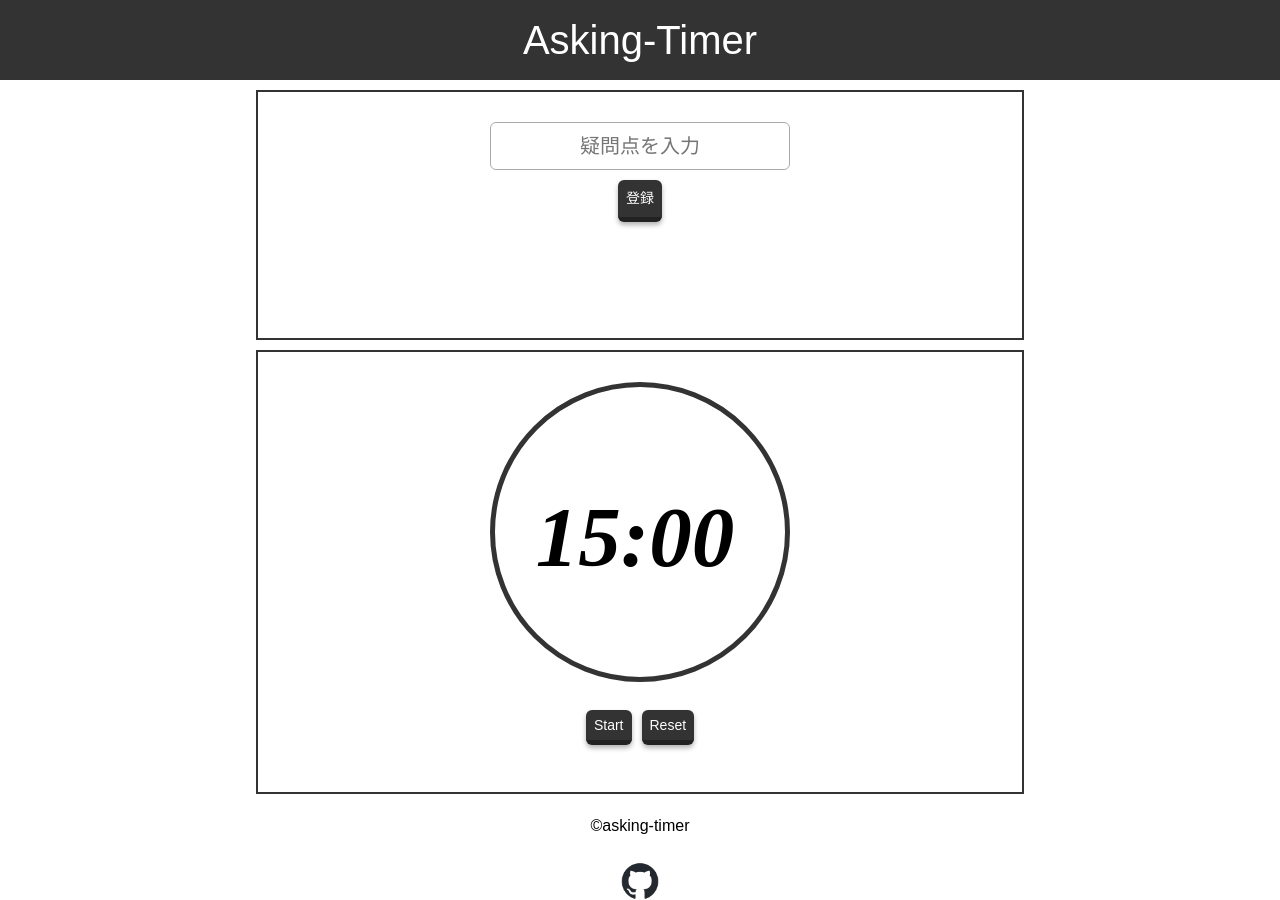
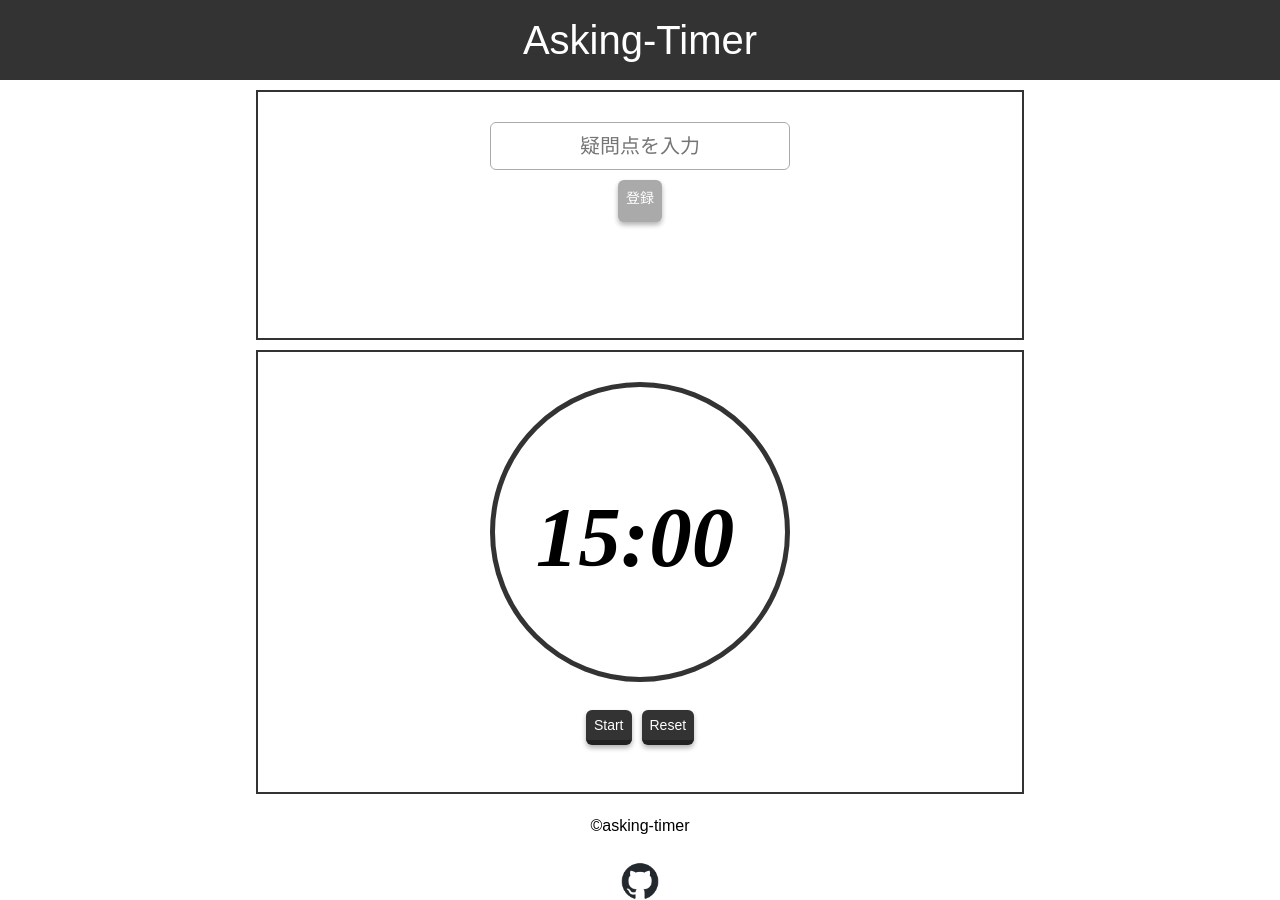
Before and after one commit to tsumagari-kohsuke/asking_timer_app, a Vue app: page / in a window 1280 px wide. Built offline with nearby package versions, Linux system fonts and the light colour scheme.

Commit message:
疑問点が入力されていない場合は登録ボタンを押せないようにした

```diff
--- a/src/components/TitleSetting.vue
+++ b/src/components/TitleSetting.vue
@@ -3,7 +3,7 @@
       <div v-if="editmode" class="edit_area">
         <input type="text" class="title_input" v-model="taskTitle" placeholder="疑問点を入力" />
 
-        <button class="btn" @click="register">登録</button>
+        <button class="btn" :disabled="!taskTitle" @click="register">登録</button>
       </div>
 
       <template v-if="!editmode">
@@ -87,4 +87,9 @@ const formatDate = (h, m, s) => {
   border-bottom: 5px solid #222;
   box-shadow: 0 3px 5px rgba(0, 0, 0, .3);
 }
+
+.btn:disabled {
+  background-color: #aaa;
+  border-bottom-color: #aaa;
+}
 </style>
```
